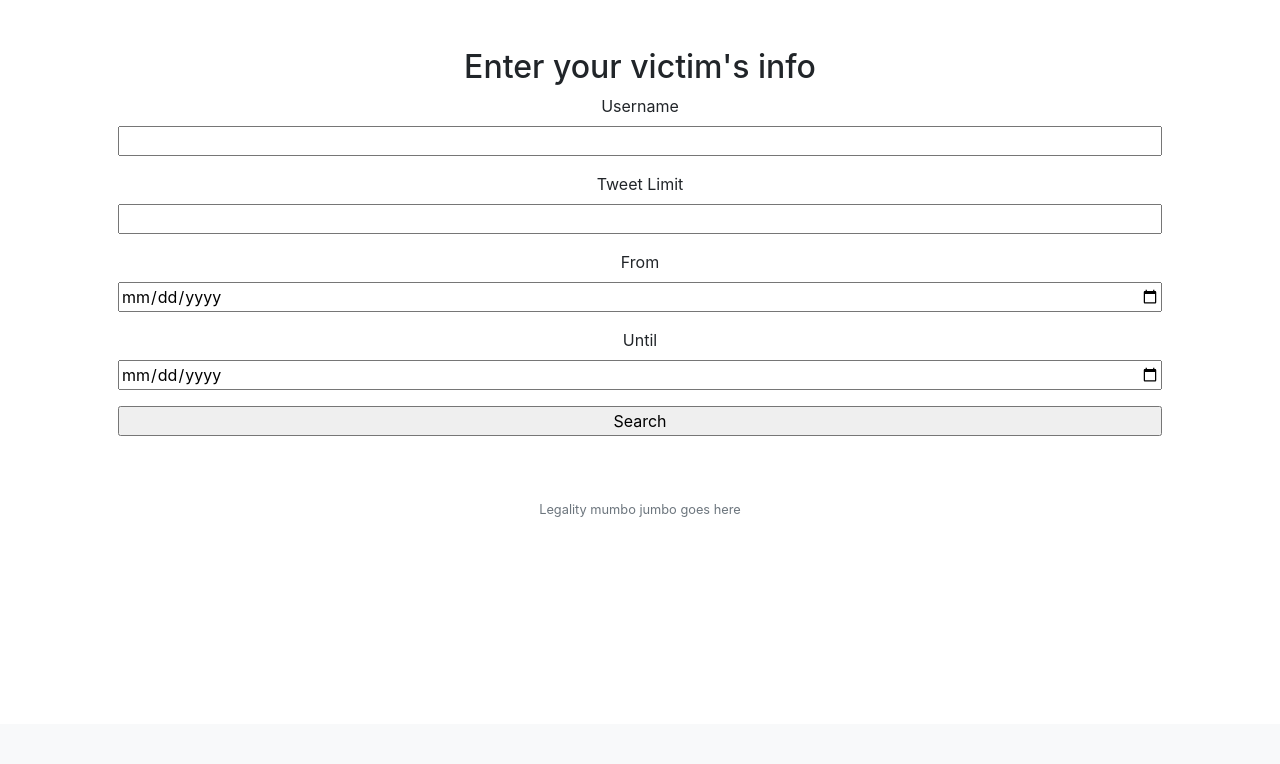
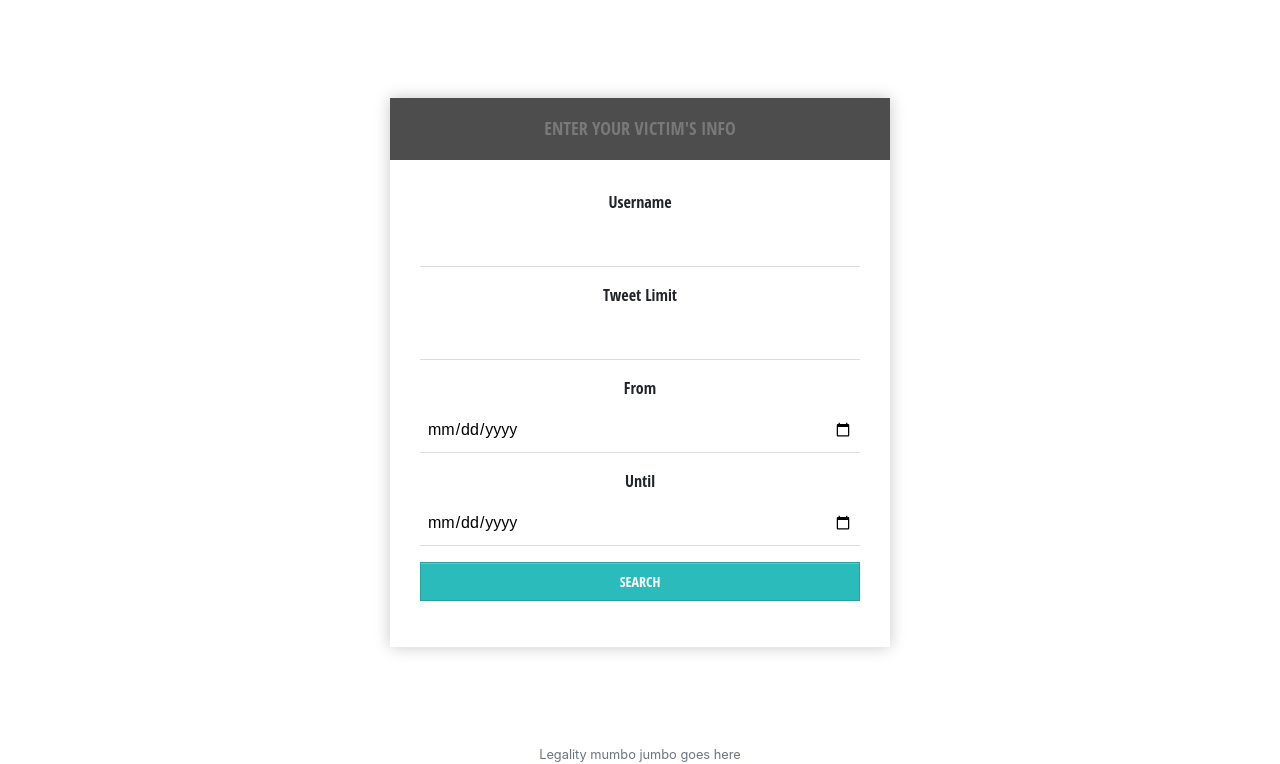
Before and after one commit to neilmizzi/TMD_HateSpeech, a Flask app: page / in a window 1280 px wide. Shown: the part 76-840 px from the top of the page. Before the commit the page ends 593 px from the top, so only its background shows below. Run offline with Flask 2, Linux system fonts and the light colour scheme; some libraries are stand-ins or nearby versions.

Commit message:
styled form

```diff
--- a/templates/search_form.html
+++ b/templates/search_form.html
@@ -3,7 +3,7 @@
 <html>
    <body>
       {%block main%}
-      <div class='form-temp'>
+      <div class='form-style-8'>
          <h2>Enter your victim's info</h2>
          <form action = "http://localhost:5000/search_results" method = "POST">
             <p><label for="user">Username</label>              <input type = "text" name="user"/></p>
```
